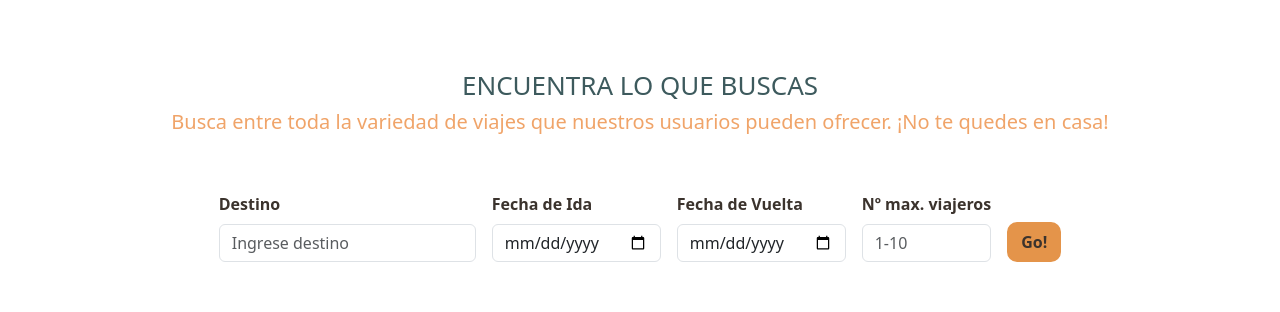
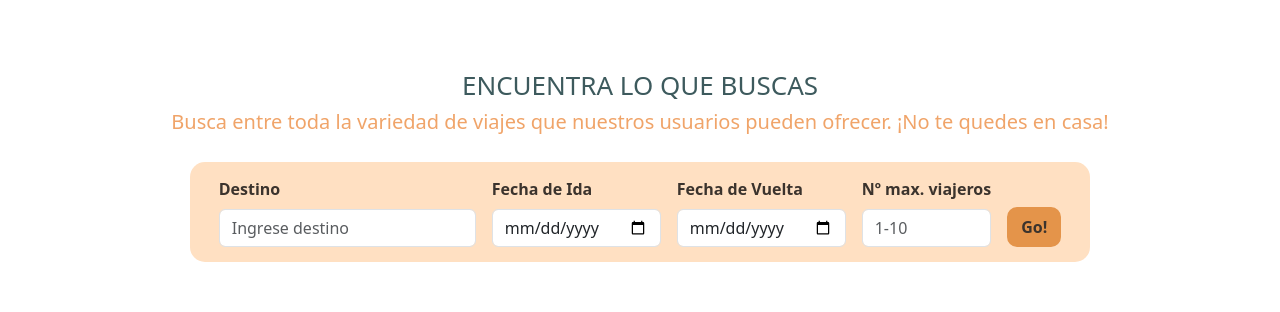
Before and after one commit to JavierSP1997/appFrontViajes, an Angular app: page /viajes in a window 1280 px wide. Shown: the part 134-446 px from the top of the page. Built offline with nearby package versions, Linux system fonts and the light colour scheme; no server answers.

Commit message:
Finder encapsulado

```diff
--- a/src/app/components/finder/finder.component.css
+++ b/src/app/components/finder/finder.component.css
@@ -1,5 +1,10 @@
 .finder {
 	margin: 80px 0;
+}
+.title {
+	text-align: center;
+	margin: 0 auto;
+	padding-bottom: 20px;
 }
 
 button {
@@ -9,7 +14,6 @@ button {
 	background-color: var(--color-boton);
 	color: var(--color-texto-botones);
 	transition: all 0.5s ease;
-
 
 	&:hover {
 		background-color: var(--color-boton-bgc-hover);
@@ -37,5 +41,10 @@ hgroup {
 span {
 	font-weight: bold;
 	color: var(--color-texto-botones);
-
 }
+.filter {
+	border-radius: 15px;
+	padding: 15px;
+	background: #ffe0c2;
+	max-width: 900px;
+}
--- a/src/app/components/finder/finder.component.html
+++ b/src/app/components/finder/finder.component.html
@@ -1,11 +1,10 @@
 <section class="finder">
-  <hgroup>
+  <hgroup class="container title">
     <h4>ENCUENTRA LO QUE BUSCAS</h4>
     <h5>Busca entre toda la variedad de viajes que nuestros usuarios pueden ofrecer. ¡No te quedes en casa!</h5>
-
   </hgroup>
 
-  <div class="container">
+  <div class="filter container">
     <form class="row row-cols-1 row-cols-md-auto g-3 align-items-end justify-content-center" (submit)="onSubmit($event)">
 
       <div class="col">
```
